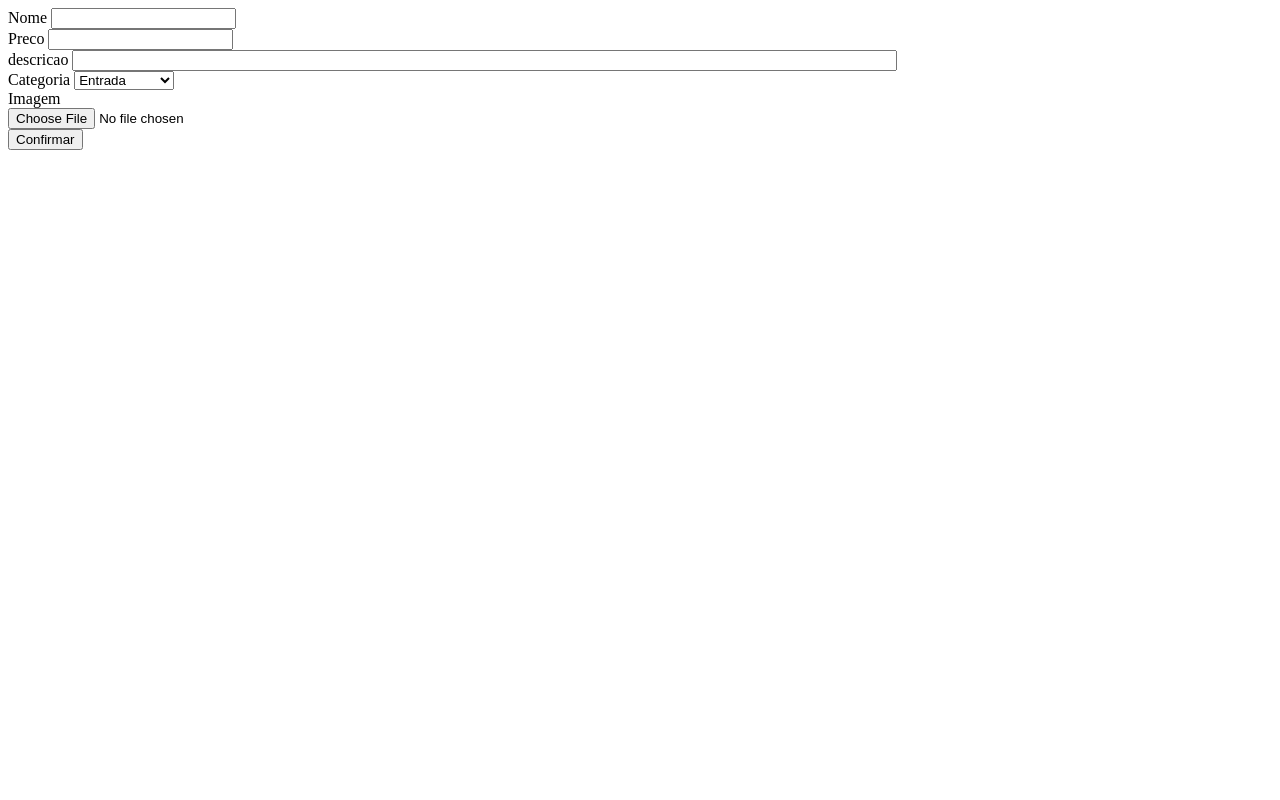
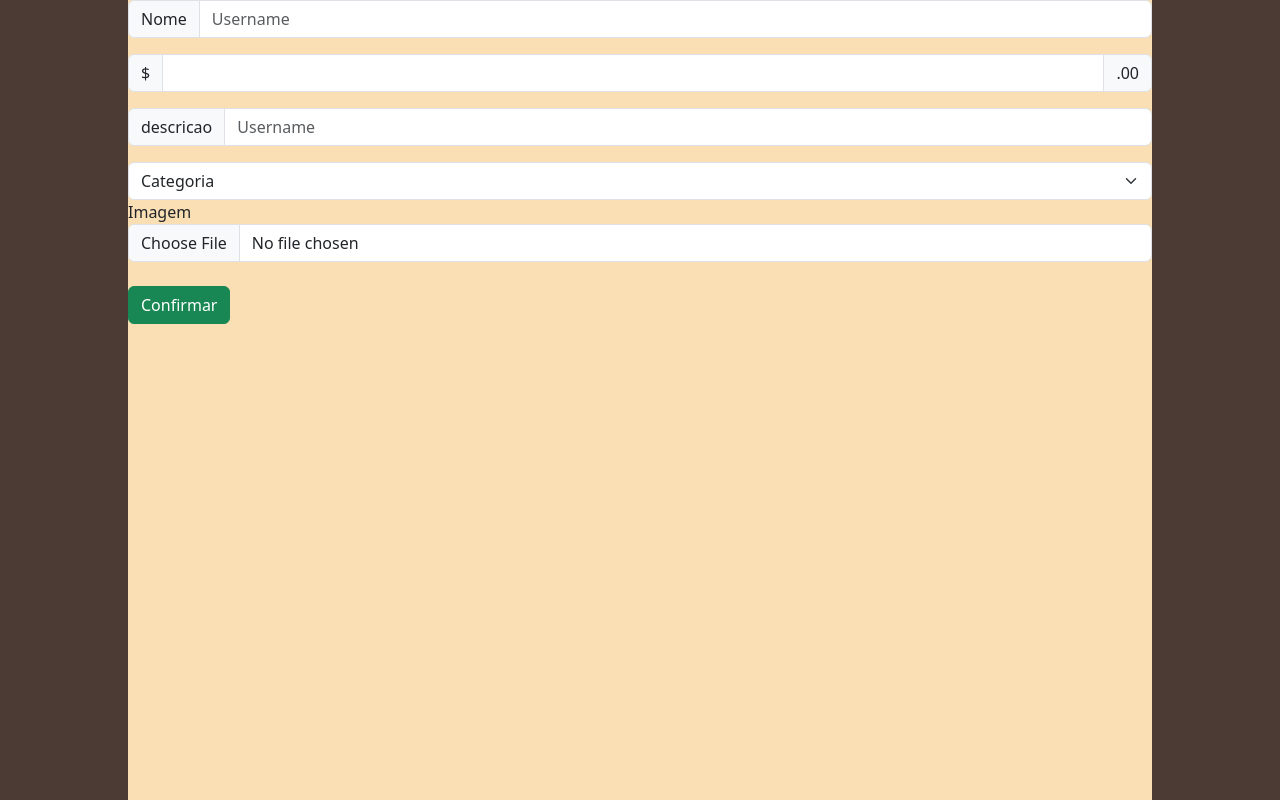
Before and after one commit to hitvizeris/TCC, a Flask app: page /cadastro in a window 1280 px wide. Run offline with Flask 3, Linux system fonts and the light colour scheme.

Commit message:
Css cadastro

```diff
--- a/static/css/cadastro.css
+++ b/static/css/cadastro.css
@@ -1,21 +1,26 @@
-body{
+:root{
+    --cor1: #ffffff;
+    --cor2: #fadfb4;
+    --cor3: #4c3b34;
+}
+#divGeral{
+    background-color: var(--cor3);
     padding: 0 10%;
-    background-color: #4c3b34;
 }
 form{
-    background-color: #eee8e0;
+    background-color: var(--cor2);
     height: 100vh;
 }
 form button{
     margin-left: 2%;
 }
 .input-group-text{
-    background-color: #f5a43d;
+    background-color: var(--cor2);
 }
 
 #titulo{
-    color: #eee8e0;
-    background-color: #f5a43d;
+    color: var(--cor1);
+    background-color: var(--cor2);
     margin: 0;
     text-align: center;
     padding: 1% 0;
--- a/templates/cadastro.html
+++ b/templates/cadastro.html
@@ -4,19 +4,38 @@
 <head>
     <meta charset="UTF-8">
     <meta name="viewport" content="width=device-width, initial-scale=1.0">
+    <link rel="stylesheet" href="/static/css/cadastro.css">
+    <link href="https://cdn.jsdelivr.net/npm/bootstrap@5.3.3/dist/css/bootstrap.min.css" rel="stylesheet" integrity="sha384-QWTKZyjpPEjISv5WaRU9OFeRpok6YctnYmDr5pNlyT2bRjXh0JMhjY6hW+ALEwIH" crossorigin="anonymous">
     <title>Cadastro</title>
 </head>
 
 <body>
+    <div id="divGeral">
     <form method="POST" enctype="multipart/form-data">
         {{ form.csrf_token }}
-        {{ form.nome.label }} {{ form.nome(size=20) }} <br>
+        <div class="input-group mb-3">
 
-        {{ form.preco.label }} {{ form.preco(size=20) }} <br>
+            <span class="input-group-text" id="basic-addon1">{{ form.nome.label }}</span>
+            <input type="text" class="form-control" placeholder="Username" aria-label="Username" aria-describedby="basic-addon1" id="nome" name="nome">
+        </div>
 
-        {{ form.descricao.label }} {{ form.descricao(size=100) }} <br>
+        <div class="input-group mb-3">
+            <span class="input-group-text">$</span>
+            <input type="text" class="form-control" aria-label="Amount (to the nearest dollar)" id="preco" name="preco">
+            <span class="input-group-text">.00</span>
+        </div>
 
-        {{ form.categoria.label }} {{ form.categoria(style='width: 100px') }} <br>
+        <div class="input-group mb-3">
+            <span class="input-group-text" id="basic-addon1">{{ form.descricao.label }}</span>
+            <input type="text" class="form-control" placeholder="Username" aria-label="Username" aria-describedby="basic-addon1" id="descricao" name="descricao">
+        </div>
+
+        <select class="form-select" aria-label="Default select example" id="categoria" name="categoria">
+            <option selected>Categoria</option>
+            <option value="entrada">Entrada</option>
+            <option value="principal">Principal</option>
+            <option value="sobremesa">Sobremesa</option>
+          </select>
 
         {{ form.imagem.label }}<br>
         {% if prato.imagem %}
@@ -26,8 +45,10 @@
         {{ form.imagem(class="form-control") }}
         {% endif %} <br>
 
-        <input type="submit" value="Confirmar">
+        <input type="submit" value="Confirmar" class="btn btn-success">
+
     </form>
+    </div>
 </body>
 
 </html>
```
Also changed, not shown: instance/TM.db, static/uploads/salada_1.webp (added).
